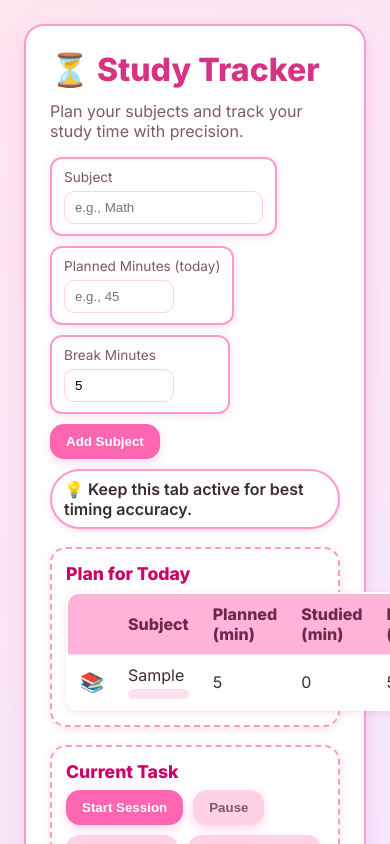
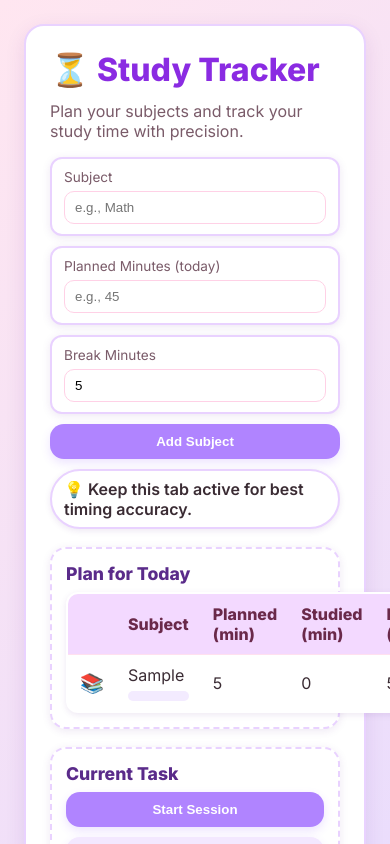
Before and after one commit to mailamudasser1-ops/Study-Tracker, a plain HTML site: page index.html in a window 390 px wide. Both pictures are taken after typing "Sample", "5" into the empty fields and a click on the button "Add Subject". Shown: the top 844 px of the page. Drawn offline with Linux system fonts and the light colour scheme.

Commit message:
New update of Study Tracker

```diff
--- a/index.html
+++ b/index.html
@@ -7,55 +7,114 @@
 <link href="https://fonts.googleapis.com/css2?family=Inter:wght@400;600;800&display=swap" rel="stylesheet">
 <style>
 :root {
-  --bg1:#ffe6f0; --bg2:#f3e8ff; --card:#fff; --border:#ff99cc;
-  --accent:#ff66b2; --accent-strong:#d63384; --accent-dark:#cc0066;
-  --thead:#ffb3d9; --text:#3a2b33; --shadow:rgba(214,51,132,0.15);
-  --warn:#ff0000; --alert:#ffa500;
+  --bg1: #ffe6f0;        /* baby pink */
+  --bg2: #e6dbff;        /* soft lilac */
+  --card: #fff;
+  --border: #e9d2ff;
+  --accent: #b084ff;     /* lilac accent */
+  --accent-strong: #8a2be2;
+  --accent-dark: #5a2b8a;
+  --thead: #f3d9ff;
+  --text: #3a2b33;
+  --shadow: rgba(90,34,138,0.10);
+  --warn: #5a2b8a;       /* last-10-sec color (gentle lilac) */
+  --alert: #b084ff;      /* 1-min warning */
 }
-*{box-sizing:border-box;margin:0;padding:0;}
-body{font-family:'Inter',system-ui,-apple-system,Segoe UI,Roboto,Arial,sans-serif;
-  background:linear-gradient(135deg,var(--bg1),var(--bg2)); min-height:100vh;
-  display:flex;justify-content:center;padding:24px;color:var(--text);}
-.app{width:min(960px,100%);background:var(--card);border-radius:20px;padding:24px;
-  box-shadow:0 6px 20px var(--shadow);border:2px solid var(--border);position:relative;}
-h1{font-weight:800;color:var(--accent-strong);font-size:2rem;margin-bottom:12px;}
-.subtle{color:#7a5b69;margin-bottom:16px;}
-.row{display:flex;gap:10px;flex-wrap:wrap;align-items:center;margin-bottom:16px;}
-.input{display:flex;flex-direction:column;gap:6px;background:var(--card);border:2px solid var(--border);
-  padding:10px 12px;border-radius:12px;min-width:180px;box-shadow:0 2px 8px var(--shadow);}
-label{font-size:.85rem;color:#7a5b69;}
-input[type=text],input[type=number]{border:1px solid #ffd1e6;border-radius:10px;padding:8px 10px;outline:none;}
-input[type=number]{width:110px;}
-.btn{border:none;border-radius:14px;padding:10px 16px;font-weight:700;cursor:pointer;
-  background:var(--accent);color:#fff;box-shadow:0 4px 10px rgba(255,102,178,.25);
-  transition:.2s transform ease,.2s filter ease,.2s box-shadow ease;}
-.btn:hover{filter:brightness(1.05);box-shadow:0 6px 12px rgba(255,102,178,.35);}
-.btn:active{transform:translateY(1px);}
-.btn.secondary{background:#ffd1e6;color:#7a5b69;font-weight:700;}
-.section{margin-top:18px;padding:14px;border:2px dashed var(--border);border-radius:16px;
-  background:var(--card);box-shadow:0 2px 8px var(--shadow);position:relative;}
-.section h2{margin-bottom:8px;color:var(--accent-dark);font-size:1.1rem;}
-table{width:100%;border-collapse:collapse;border-radius:12px;overflow:hidden;
-  border:2px solid var(--border);background:var(--card);box-shadow:0 2px 6px var(--shadow);}
-th,td{padding:10px 12px;text-align:left;border-bottom:1px solid #ffe0ef;}
-th{background:var(--thead);color:#6a294a;font-weight:800;}
-tr:last-child td{border-bottom:none;}
-td.icon{font-size:1.2rem;text-align:center;}
-td.delete-col{width:30px;text-align:center;}
-.current{font-size:1.15rem;font-weight:800;background:var(--card);border:2px solid var(--border);
-  padding:12px 14px;border-radius:12px;box-shadow:0 2px 6px var(--shadow);}
-.controls{display:flex;gap:10px;flex-wrap:wrap;}
-.pill{display:inline-flex;align-items:center;gap:8px;padding:8px 12px;border-radius:999px;
-  background:#fff;border:2px solid var(--border);font-weight:600;box-shadow:0 2px 6px var(--shadow);}
-.progress-bar-container{background:#ffe0ef;border-radius:8px;overflow:hidden;height:10px;margin-top:4px;}
-.progress-bar{height:10px;background:var(--accent);width:0%;transition: width 0.2s linear;}
-.warn{color:var(--warn);font-weight:800;font-size:1.4rem;transition:color 0.2s,font-size 0.2s;}
-.alert{color:var(--alert);font-weight:700;}
-#focusOverlay{position:fixed;top:0;left:0;right:0;bottom:0;background: rgba(255,230,240,0.97);
-  display:none;align-items:center;justify-content:center;z-index:9999;flex-direction:column;pointer-events:all;text-align:center;}
-#focusOverlay h1{font-size:2rem;color:var(--accent-dark);margin-bottom:6px;}
-#focusOverlay h2{font-size:1.2rem;color:#5a3b4c;margin-bottom:10px;}
-#focusOverlay p{font-size:1.3rem;color:#5a3b4c;margin-bottom:20px;text-align:center;}
+
+* { box-sizing: border-box; margin:0; padding:0; }
+body {
+  font-family: 'Inter', system-ui, -apple-system, "Segoe UI", Roboto, Arial, sans-serif;
+  background: linear-gradient(135deg, var(--bg1), var(--bg2));
+  min-height: 100vh;
+  display: flex;
+  justify-content: center;
+  padding: 24px;
+  color: var(--text);
+}
+
+.app {
+  width: min(960px, 100%);
+  background: var(--card);
+  border-radius: 20px;
+  padding: 24px;
+  box-shadow: 0 6px 20px var(--shadow);
+  border: 2px solid var(--border);
+  position: relative;
+}
+
+h1 { font-weight: 800; color: var(--accent-strong); font-size: 2rem; margin-bottom: 12px; }
+.subtle { color: #7a5b69; margin-bottom: 16px; }
+
+.row { display: flex; gap: 10px; flex-wrap: wrap; align-items: center; margin-bottom: 16px; }
+.input {
+  display: flex; flex-direction: column; gap: 6px;
+  background: var(--card); border: 2px solid var(--border);
+  padding: 10px 12px; border-radius: 12px; min-width: 180px;
+  box-shadow: 0 2px 8px var(--shadow);
+}
+label { font-size: .85rem; color: #7a5b69; }
+input[type="text"], input[type="number"] {
+  border: 1px solid #ffd1e6; border-radius: 10px; padding: 8px 10px; outline: none;
+}
+input[type="number"] { width: 110px; }
+
+.btn {
+  border: none; border-radius: 14px; padding: 10px 16px; font-weight: 700; cursor: pointer;
+  background: var(--accent); color: #fff;
+  box-shadow: 0 4px 10px rgba(136,77,255,0.15);
+  transition: .18s transform ease, .18s filter ease, .18s box-shadow ease;
+}
+.btn:hover { filter: brightness(1.03); box-shadow: 0 6px 12px rgba(136,77,255,0.18); }
+.btn:active { transform: translateY(1px); }
+.btn.secondary { background: #f3e8ff; color: #5a3b4c; font-weight: 700; }
+
+.section {
+  margin-top: 18px; padding: 14px; border: 2px dashed var(--border); border-radius: 16px;
+  background: var(--card); box-shadow: 0 2px 8px var(--shadow); position: relative;
+}
+.section h2 { margin-bottom: 8px; color: var(--accent-dark); font-size: 1.1rem; }
+
+table {
+  width: 100%; border-collapse: collapse; border-radius: 12px; overflow: hidden;
+  border: 2px solid var(--border); background: var(--card); box-shadow: 0 2px 6px var(--shadow);
+}
+th, td { padding: 10px 12px; text-align: left; border-bottom: 1px solid #ffe0ef; }
+th { background: var(--thead); color: #6a294a; font-weight: 800; }
+tr:last-child td { border-bottom: none; }
+td.icon { font-size: 1.2rem; text-align:center; }
+td.delete-col { width: 30px; text-align: center; }
+
+.current {
+  font-size: 1.15rem; font-weight: 800; background: var(--card); border: 2px solid var(--border);
+  padding: 12px 14px; border-radius: 12px; box-shadow: 0 2px 6px var(--shadow);
+}
+
+.controls { display:flex; gap:10px; flex-wrap:wrap; }
+.pill { display:inline-flex; align-items:center; gap:8px; padding:8px 12px; border-radius:999px;
+  background:#fff; border:2px solid var(--border); font-weight:600; box-shadow:0 2px 6px var(--shadow); }
+
+.progress-bar-container { background: rgba(240,230,255,0.8); border-radius:8px; overflow:hidden; height:10px; margin-top:6px; }
+.progress-bar { height:10px; background: linear-gradient(90deg, var(--bg1), var(--bg2)); width:0%; transition: width 0.18s linear; }
+
+.warn { color: var(--warn); font-weight:800; font-size:1.4rem; transition: color .2s, font-size .2s; }
+.alert { color: var(--alert); font-weight:700; }
+
+#focusOverlay {
+  position: fixed; top:0; left:0; right:0; bottom:0;
+  background: linear-gradient(135deg, var(--bg1), var(--bg2));
+  display: none; align-items: center; justify-content: center; z-index: 9999;
+  flex-direction: column; pointer-events: all; text-align: center;
+}
+#focusOverlay h1 { font-size: 2rem; color: var(--accent-dark); margin-bottom: 6px; }
+#focusOverlay h2 { font-size: 1.1rem; color: #5a3b4c; margin-bottom: 10px; }
+#focusOverlay p { font-size: 1.2rem; color: #5a3b4c; margin-bottom: 18px; text-align:center; }
+
+/* small responsiveness */
+@media (max-width:520px){
+  .row{ flex-direction: column; align-items: stretch; }
+  input[type="number"]{ width:100%; }
+  .input { min-width: auto; }
+}
 </style>
 </head>
 <body>
@@ -64,9 +123,18 @@ td.delete-col{width:30px;text-align:center;}
   <p class="subtle">Plan your subjects and track your study time with precision.</p>
 
   <div class="row">
-  <div class="input"><label for="subject">Subject</label><input id="subject" type="text" placeholder="e.g., Math"/></div>
-  <div class="input"><label for="planned">Planned Minutes (today)</label><input id="planned" type="number" min="1" step="1" placeholder="e.g., 45"/></div>
-  <div class="input"><label for="breakMin">Break Minutes</label><input id="breakMin" type="number" min="1" step="1" value="5"/></div>
+    <div class="input">
+      <label for="subject">Subject</label>
+      <input id="subject" type="text" placeholder="e.g., Math"/>
+    </div>
+    <div class="input">
+      <label for="planned">Planned Minutes (today)</label>
+      <input id="planned" type="number" min="1" step="1" placeholder="e.g., 45"/>
+    </div>
+    <div class="input">
+      <label for="breakMin">Break Minutes</label>
+      <input id="breakMin" type="number" min="1" step="1" value="5"/>
+    </div>
     <button class="btn" id="addBtn">Add Subject</button>
     <div class="pill">💡 Keep this tab active for best timing accuracy.</div>
   </div>
@@ -74,7 +142,16 @@ td.delete-col{width:30px;text-align:center;}
   <div class="section">
     <h2>Plan for Today</h2>
     <table id="planTable">
-<thead><tr><th></th><th>Subject</th><th>Planned (min)</th><th>Studied (min)</th><th>Remaining (min)</th><th></th></tr></thead>
+      <thead>
+        <tr>
+          <th></th>
+          <th>Subject</th>
+          <th>Planned (min)</th>
+          <th>Studied (min)</th>
+          <th>Remaining (min)</th>
+          <th></th>
+        </tr>
+      </thead>
       <tbody id="planBody"></tbody>
     </table>
   </div>
@@ -106,7 +183,7 @@ td.delete-col{width:30px;text-align:center;}
 
 <script>
 // --- Data & Helpers ---
-let subjects = JSON.parse(localStorage.getItem('subjects'))||[];
+let subjects = JSON.parse(localStorage.getItem('subjects')) || [];
 const planBody = document.getElementById('planBody');
 const display = document.getElementById('display');
 const focusOverlay = document.getElementById('focusOverlay');
@@ -115,23 +192,24 @@ const focusSubject = document.getElementById('focusSubject');
 const focusMsg = document.getElementById('focusMsg');
 const alertSound = document.getElementById('alertSound');
 
-let queue=[], idx=-1, timerId=null;
-let startTime=0,lastTick=0,durationMs=0,elapsedMs=0,paused=false,baseStudiedAtStart=0;
-let breakDurationMs=5*60000;
-let isBreak=false, currentSubject=null;
+let queue = [], idx = -1, timerId = null;
+let startTime = 0, lastTick = 0, durationMs = 0, elapsedMs = 0, paused = false, baseStudiedAtStart = 0;
+let breakDurationMs = 5 * 60000;
+let isBreak = false, currentSubject = null;
 
-function saveSubjects(){ localStorage.setItem('subjects',JSON.stringify(subjects)); }
-function mins(ms){ return Math.floor(ms/60000); }
-function fmtClock(ms){ if(ms<0) ms=0; const t=Math.floor(ms/1000); return `${String(Math.floor(t/60)).padStart(2,'0')}:${String(t%60).padStart(2,'0')}`; }
-function clamp(n,lo,hi){ return Math.max(lo,Math.min(hi,n)); }
+// Save/load
+function saveSubjects(){ localStorage.setItem('subjects', JSON.stringify(subjects)); }
+function mins(ms){ return Math.floor(ms / 60000); }
+function fmtClock(ms){ if(ms < 0) ms = 0; const t = Math.floor(ms/1000); return `${String(Math.floor(t/60)).padStart(2,'0')}:${String(t%60).padStart(2,'0')}`; }
+function clamp(n, lo, hi){ return Math.max(lo, Math.min(hi, n)); }
 
 // --- Render ---
 function renderPlan(){
-  planBody.innerHTML='';
-  subjects.forEach((s,i)=>{
-    const tr=document.createElement('tr');
-    let icon='📚';
-    const n=s.name.toLowerCase();
+  planBody.innerHTML = '';
+  subjects.forEach((s, i) => {
+    const tr = document.createElement('tr');
+    let icon = '📚';
+    const n = (s.name||'').toLowerCase();
     if(n.includes('math')) icon='🧮';
     else if(n.includes('physics')) icon='📐';
     else if(n.includes('cs')||n.includes('computer')||n.includes('it')) icon='💻';
@@ -140,115 +218,162 @@ function renderPlan(){
     else if(n.includes('eng')) icon='✍️';
     const planned = mins(s.plannedMs);
     const studied = mins(s.studiedMs);
-    const remaining = Math.max(0,planned-studied);
+    const remaining = Math.max(0, planned - studied);
 
-    tr.innerHTML=`
+    // safe percent
+    const pct = s.plannedMs && s.plannedMs > 0 ? Math.min(100, (s.studiedMs / s.plannedMs) * 100) : 0;
+    const pctStr = pct.toFixed(1) + '%';
+
+    tr.innerHTML = `
       <td class="icon">${icon}</td>
-    <td>${s.name}<div class="progress-bar-container"><div class="progress-bar" style="width:${(s.studiedMs/s.plannedMs)*100}%"></div></div></td>
-    <td>${planned}</td><td>${studied}</td><td>${remaining}</td>
-    <td class="delete-col"><button class="btn secondary deleteBtn" style="display:none;">❌</button></td>`;
+      <td>${s.name}
+        <div class="progress-bar-container">
+          <div class="progress-bar" style="width:${pctStr}"></div>
+        </div>
+      </td>
+      <td>${planned}</td>
+      <td>${studied}</td>
+      <td>${remaining}</td>
+      <td class="delete-col"><button class="btn secondary deleteBtn" style="display:none;">❌</button></td>
+    `;
     planBody.appendChild(tr);
 
-    tr.addEventListener('mouseenter',()=>{ tr.querySelector('.deleteBtn').style.display='inline-block'; });
-    tr.addEventListener('mouseleave',()=>{ tr.querySelector('.deleteBtn').style.display='none'; });
-    tr.querySelector('.deleteBtn').addEventListener('click',()=>{
-      subjects.splice(i,1); renderPlan(); saveSubjects();
+    tr.addEventListener('mouseenter', () => { tr.querySelector('.deleteBtn').style.display = 'inline-block'; });
+    tr.addEventListener('mouseleave', () => { tr.querySelector('.deleteBtn').style.display = 'none'; });
+    tr.querySelector('.deleteBtn').addEventListener('click', () => { subjects.splice(i,1); renderPlan(); saveSubjects(); });
   });
-  });
+  saveSubjects();
 }
 
-// --- Timer ---
-function buildQueue(){ queue = subjects.map(s=>({kind:'study',subject:s})); }
+// --- Timer / Queue ---
+function buildQueue(){ queue = subjects.map(s => ({ kind:'study', subject: s })); }
 
-function stopTimer(){ if(timerId){ clearInterval(timerId); timerId=null; } }
+function stopTimer(){ if(timerId){ clearInterval(timerId); timerId = null; } }
 
 function startNext(){
-  stopTimer(); idx++;
-  if(idx>=queue.length){ startBreak(); return; }
+  stopTimer();
+  idx++;
+  if(idx >= queue.length){
+    // all done -> start break (if desired)
+    startBreak();
+    return;
+  }
   const item = queue[idx];
-  startTime = Date.now(); lastTick=startTime; elapsedMs=0; paused=false;
+  startTime = Date.now(); lastTick = startTime; elapsedMs = 0; paused = false;
   currentSubject = item.subject;
-  const remaining = Math.max(0,item.subject.plannedMs - item.subject.studiedMs);
-  if(remaining===0){ startNext(); return; }
+  const remaining = Math.max(0, item.subject.plannedMs - item.subject.studiedMs);
+  if(remaining === 0){ startNext(); return; }
   durationMs = remaining; baseStudiedAtStart = item.subject.studiedMs;
+
   display.textContent = `Studying ${item.subject.name} — ${fmtClock(durationMs)} remaining`;
 
-  // --- Show Focus Mode automatically ---
-  focusHeading.textContent="📚 Study Time";
-  focusSubject.textContent=`Subject: ${item.subject.name}`;
-  focusMsg.textContent="Stay on task — distractions are locked out!";
-  focusOverlay.style.display='flex';
-  isBreak=false;
-  timerId=setInterval(()=>tick(item),100);
+  // Show focus mode automatically for study
+  focusHeading.textContent = "📚 Study Time";
+  focusSubject.textContent = `Subject: ${item.subject.name}`;
+  focusMsg.textContent = "Stay on task — distractions are locked out!";
+  focusOverlay.style.display = 'flex';
+
+  isBreak = false;
+  timerId = setInterval(() => tick(item), 100);
 }
 
 function tick(item){
   if(paused) return;
-  const now=Date.now(), delta=now-lastTick; lastTick=now; elapsedMs+=delta;
-  const remain=clamp(durationMs-elapsedMs,0,durationMs);
+  const now = Date.now();
+  const delta = now - lastTick;
+  lastTick = now;
+  elapsedMs += delta;
+  const remain = clamp(durationMs - elapsedMs, 0, durationMs);
 
-  if(!isBreak){
-    item.subject.studiedMs = clamp(baseStudiedAtStart+elapsedMs,0,item.subject.plannedMs);
+  if(!isBreak && item && item.subject){
+    item.subject.studiedMs = clamp(baseStudiedAtStart + elapsedMs, 0, item.subject.plannedMs);
     renderPlan();
   }
 
-  if(remain<=60000 && remain>10000){
-    display.innerHTML=`<span class="alert">1 minute left!</span> ${isBreak? "Break":"Studying"} — ${fmtClock(remain)}`;
-    focusMsg.innerHTML=`<span class="alert">1 minute left!</span> ${isBreak? "Break":"Studying"} — ${fmtClock(remain)}`;
-  } else if(remain<=10000){
-    display.innerHTML=`${isBreak? "Break":"Studying"} — <span class="warn">${fmtClock(remain)}</span>`;
-    focusMsg.innerHTML=`${isBreak? "Break":"Studying"} — <span class="warn">${fmtClock(remain)}</span>`;
-  } else{
-    display.textContent=`${isBreak? "Break":"Studying"} — ${fmtClock(remain)} remaining`;
-    focusMsg.textContent=`${isBreak? "Break":"Studying"} — ${fmtClock(remain)} remaining`;
+  // display updates and calm warnings
+  if(remain <= 60000 && remain > 10000){
+    display.innerHTML = `<span class="alert">1 minute left!</span> ${isBreak ? "Break" : "Studying"} — ${fmtClock(remain)}`;
+    focusMsg.innerHTML = `<span class="alert">1 minute left!</span> ${isBreak ? "Break" : "Studying"} — ${fmtClock(remain)}`;
+    document.querySelectorAll('.progress-bar').forEach(pb => pb.style.opacity = '1');
+  } else if(remain <= 10000){
+    display.innerHTML = `${isBreak ? "Break" : "Studying"} — <span class="warn">${fmtClock(remain)}</span>`;
+    focusMsg.innerHTML = `${isBreak ? "Break" : "Studying"} — <span class="warn">${fmtClock(remain)}</span>`;
+    // make warn color visible by updating overlay items (handled via CSS variable)
+  } else {
+    display.textContent = `${isBreak ? "Break" : "Studying"} — ${fmtClock(remain)} remaining`;
+    focusMsg.textContent = `${isBreak ? "Break" : "Studying"} — ${fmtClock(remain)} remaining`;
   }
 
-  if(elapsedMs>=durationMs){
-    stopTimer(); alertSound.play();
+  if(elapsedMs >= durationMs){
+    stopTimer();
+    alertSound.play();
     if(!isBreak){
-      item.subject.studiedMs=Math.min(item.subject.studiedMs,item.subject.plannedMs); renderPlan();
+      if(item && item.subject){
+        item.subject.studiedMs = Math.min(item.subject.studiedMs, item.subject.plannedMs);
+        renderPlan();
+      }
       startBreak();
     } else {
-      focusOverlay.style.display='none';
-      display.textContent='🎉 Break complete!';
+      focusOverlay.style.display = 'none';
+      display.textContent = '🎉 Break complete!';
     }
   }
 }
 
 // --- Break ---
 function startBreak(){
-  breakDurationMs = (parseInt(document.getElementById('breakMin').value)||5)*60000;
-  startTime=Date.now(); lastTick=startTime; elapsedMs=0; paused=false;
-  durationMs = breakDurationMs; isBreak=true; currentSubject=null;
-  focusHeading.textContent="🧘 Break Time";
-  focusSubject.textContent="";
-  focusMsg.textContent="Stay on task — distractions are locked out!";
-  focusOverlay.style.display='flex';
-  timerId=setInterval(()=>tick({}),100);
+  // read break duration freshly from input
+  breakDurationMs = (parseInt(document.getElementById('breakMin').value, 10) || 5) * 60000;
+  startTime = Date.now(); lastTick = startTime; elapsedMs = 0; paused = false;
+  durationMs = breakDurationMs; isBreak = true; currentSubject = null;
+
+  focusHeading.textContent = "🧘 Break Time";
+  focusSubject.textContent = "";
+  focusMsg.textContent = "Stay on task — distractions are locked out!";
+  focusOverlay.style.display = 'flex';
+  timerId = setInterval(() => tick({}), 100);
 }
 
 // --- Controls ---
-document.getElementById('addBtn').addEventListener('click',()=>{
-  const name=document.getElementById('subject').value.trim();
-  const planned=parseInt(document.getElementById('planned').value,10);
-  if(!name){alert('Enter subject'); return;}
-  if(!planned||planned<=0){alert('Enter valid minutes'); return;}
-  subjects.push({name, plannedMs:planned*60000, studiedMs:0});
-  document.getElementById('subject').value=''; document.getElementById('planned').value='';
+document.getElementById('addBtn').addEventListener('click', () => {
+  const name = document.getElementById('subject').value.trim();
+  const planned = parseInt(document.getElementById('planned').value, 10);
+  if(!name){ alert('Enter subject'); return; }
+  if(!planned || planned <= 0){ alert('Enter valid planned minutes'); return; }
+  subjects.push({ name, plannedMs: planned * 60000, studiedMs: 0 });
+  document.getElementById('subject').value = ''; document.getElementById('planned').value = '';
   renderPlan(); saveSubjects();
 });
 
-document.getElementById('startBtn').addEventListener('click',()=>{
-  if(subjects.length===0){alert('Add at least one subject'); return;}
-  buildQueue(); idx=-1; startNext();
+document.getElementById('startBtn').addEventListener('click', () => {
+  if(subjects.length === 0){ alert('Add at least one subject'); return; }
+  buildQueue(); idx = -1; startNext();
 });
 
-document.getElementById('pauseBtn').addEventListener('click',()=>{ paused=!paused; document.getElementById('pauseBtn').textContent=paused?'Resume':'Pause'; });
-document.getElementById('endBtn').addEventListener('click',()=>{ stopTimer(); alertSound.play(); display.textContent='⏹️ Session ended.'; focusOverlay.style.display='none'; saveSubjects(); });
-document.getElementById('resetBtn').addEventListener('click',()=>{ if(!confirm('Refresh tracker?')) return; stopTimer(); subjects=[]; queue=[]; idx=-1; display.textContent='No task running.'; focusOverlay.style.display='none'; renderPlan(); localStorage.removeItem('subjects'); });
-document.getElementById('focusBtn').addEventListener('click',()=>{ if(queue.length>0) focusOverlay.style.display='flex'; });
-document.getElementById('exitFocus').addEventListener('click',()=>{ focusOverlay.style.display='none'; });
-document.getElementById('pauseFocus').addEventListener('click',()=>{ paused=!paused; });
+document.getElementById('pauseBtn').addEventListener('click', () => {
+  paused = !paused;
+  document.getElementById('pauseBtn').textContent = paused ? 'Resume' : 'Pause';
+});
+
+document.getElementById('endBtn').addEventListener('click', () => {
+  stopTimer(); alertSound.play();
+  display.textContent = '⏹️ Session ended.';
+  focusOverlay.style.display = 'none';
+  saveSubjects();
+});
+
+document.getElementById('resetBtn').addEventListener('click', () => {
+  if(!confirm('Refresh tracker? This will clear all data.')) return;
+  stopTimer(); subjects = []; queue = []; idx = -1;
+  display.textContent = 'No task running.'; focusOverlay.style.display = 'none';
+  renderPlan(); localStorage.removeItem('subjects');
+});
+
+document.getElementById('focusBtn').addEventListener('click', () => { if(queue.length > 0) focusOverlay.style.display = 'flex'; });
+document.getElementById('exitFocus').addEventListener('click', () => { focusOverlay.style.display = 'none'; });
+document.getElementById('pauseFocus').addEventListener('click', () => { paused = !paused; document.getElementById('pauseBtn').textContent = paused ? 'Resume' : 'Pause'; });
+
+// Initial render
 renderPlan();
 </script>
 </body>
```
Lines whose indentation alone changed are shown as unchanged.
